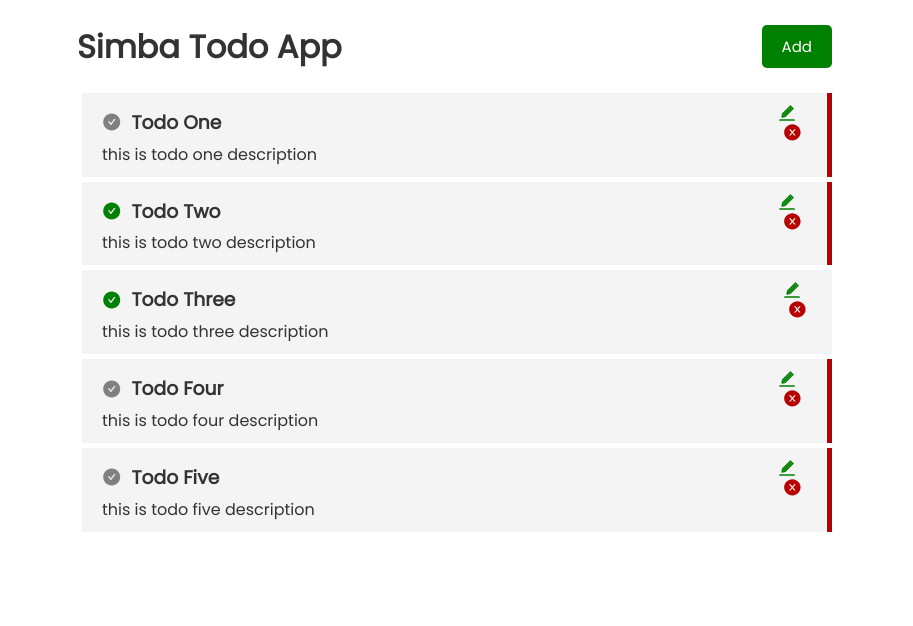
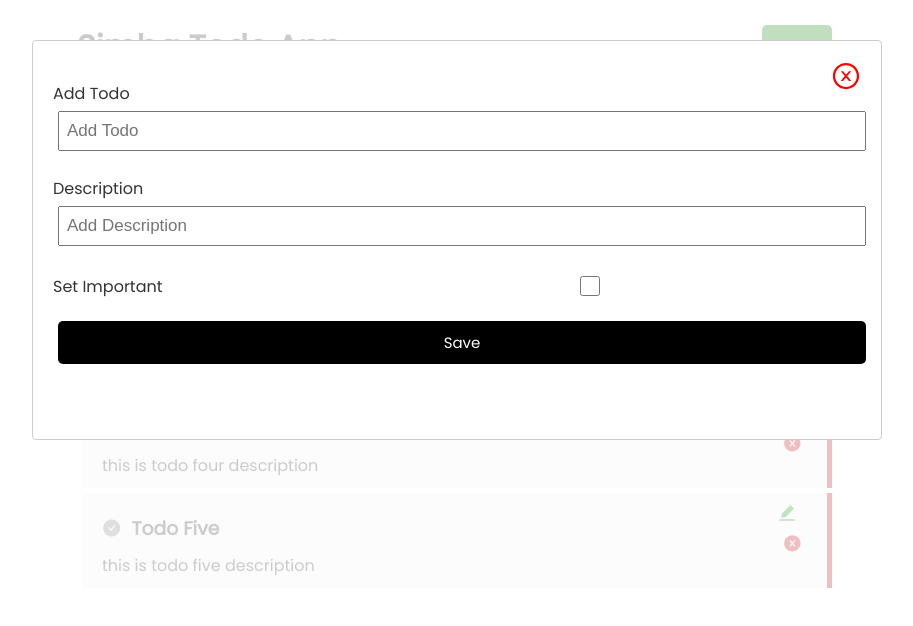
Before and after one commit to mxhdiqaim/simba-todo-app, a React (Create React App) app: page / in a window 1280 px wide. Both pictures are taken after a click on the button "Add". Shown: the top 626 px of the page, without its empty margins (183-1096 px from the left). Built offline with nearby package versions, Linux system fonts and the light colour scheme.

Commit message:
Modal added

```diff
--- a/package.json
+++ b/package.json
@@ -9,6 +9,7 @@
     "react": "^18.1.0",
     "react-dom": "^18.1.0",
     "react-icons": "^4.3.1",
+    "react-modal": "^3.15.1",
     "react-scripts": "5.0.1",
     "web-vitals": "^2.1.4"
   },
--- a/src/App.css
+++ b/src/App.css
@@ -68,7 +68,7 @@ body {
   flex-direction: column;
   justify-content: space-between;
   align-items: center;
-  height: 100%;
+  height: 50px;
 }
 
 .btn-block {
--- /dev/null
+++ b/src/components/layouts/AddTodo.jsx
@@ -0,0 +1,54 @@
+import { useState, useContext } from 'react';
+
+import TodoContext from '../../context/todos/todoContext';
+
+const AddTodo = () => {
+  const { current, onUpdate } = useContext(TodoContext);
+
+  const [todo, setTodo] = useState(current?.title);
+  const [description, setDescription] = useState(current?.description);
+  const [important, setImportat] = useState(current?.important);
+
+  const onSubmit = e => {
+    e.preventDefault();
+
+    onUpdate({ todo, description, important });
+  };
+
+  return (
+    <form className='add-form' onSubmit={onSubmit}>
+      <div className='form-control'>
+        <label>Add Todo</label>
+        <input
+          type='text'
+          placeholder='Add Todo'
+          value={todo}
+          onChange={e => setTodo(e.target.value)}
+          required
+        />
+      </div>
+      <div className='form-control'>
+        <label>Description</label>
+        <input
+          type='text'
+          placeholder='Add Description'
+          value={description}
+          onChange={e => setDescription(e.target.value)}
+        />
+      </div>
+      <div className='form-control form-control-check'>
+        <label>Set Important</label>
+        <input
+          type='checkbox'
+          checked={important}
+          value={important}
+          onChange={e => setImportat(e.currentTarget.checked)}
+        />
+      </div>
+
+      <input type='submit' value='Save' className='btn btn-block' />
+    </form>
+  );
+};
+
+export default AddTodo;
--- a/src/components/layouts/Header.jsx
+++ b/src/components/layouts/Header.jsx
@@ -1,14 +1,14 @@
 import PropTypes from 'prop-types';
 import Button from './Button';
 
-const Header = ({ title, onAdd, showAdd }) => {
+const Header = ({ title, onAdd, showAdd, toggleModal }) => {
   return (
     <header className='header'>
       <h1>{title}</h1>
       <Button
         color={showAdd ? 'red' : 'green'}
         text={showAdd ? 'Close' : 'Add'}
-        onClick={onAdd}
+        onClick={toggleModal}
       />
     </header>
   );
--- a/src/components/layouts/Modal.jsx
+++ b/src/components/layouts/Modal.jsx
@@ -1,11 +1,34 @@
-import React from 'react';
+import React, { useContext } from 'react';
+import Modal from 'react-modal';
+import TodoContext from '../../context/todos/todoContext';
+import { AiOutlineCloseCircle } from 'react-icons/ai';
+import AddTodo from './AddTodo';
 
-const Modal = () => {
+Modal.setAppElement('#root');
+const ModalComponent = () => {
+  const { modalOpen, toggleModal } = useContext(TodoContext);
+
   return (
-    <div>
-      <h1>Modal</h1>
-    </div>
+    <Modal
+      isOpen={modalOpen}
+      onRequestClose={() => toggleModal()}
+      style={{ content }}>
+      <AiOutlineCloseCircle
+        size={30}
+        style={{ color: 'red', cursor: 'pointer', float: 'right' }}
+        onClick={toggleModal}
+      />
+
+      <AddTodo />
+    </Modal>
   );
 };
 
-export default Modal;
+export default ModalComponent;
+
+// Modal styles
+const content = {
+  margin: '0px auto',
+  maxWidth: '850px',
+  height: '400px',
+};
--- a/src/components/layouts/TodoItem.jsx
+++ b/src/components/layouts/TodoItem.jsx
@@ -9,7 +9,8 @@ import TodoContext from '../../context/todos/todoContext';
 import PropTypes from 'prop-types';
 const TodoItem = ({ todo }) => {
   // CONTEXT
-  const { toggleImportant, onDelete, toggleComplete } = useContext(TodoContext);
+  const { toggleImportant, onDelete, toggleComplete, setCurrent } =
+    useContext(TodoContext);
 
   return (
     <div
@@ -23,11 +24,18 @@ const TodoItem = ({ todo }) => {
           style={todo.isCompleted ? { color: 'green' } : { color: 'gray' }}
           onClick={() => toggleComplete(todo.id)}
         />
-
         <h3 style={{ width: '100%' }}>
-          {todo.title} {/* CLOSE btn below */}
+          {todo.title}{' '}
+          {/**
+           *  CLOSE btn
+           * below */}
           <div className='btn-action'>
-            <AiTwotoneEdit size={20} className='btn-edit' />
+            <AiTwotoneEdit
+              size={20}
+              className='btn-edit'
+              onClick={() => setCurrent(todo)}
+            />
+            {/* EDIT btn */}
             <AiFillCloseCircle
               className='btn-close'
               onClick={() => onDelete(todo.id)}
--- a/src/components/pages/Home.jsx
+++ b/src/components/pages/Home.jsx
@@ -1,12 +1,17 @@
-import React from 'react';
+import React, { useContext } from 'react';
 import Header from '../layouts/Header';
+import ModalComponent from '../layouts/Modal';
 import Todos from '../layouts/Todos';
+import TodoContext from '../../context/todos/todoContext';
 
 const Home = () => {
+  const { modalOpen, toggleModal } = useContext(TodoContext);
+
   return (
     <div className='container'>
-      <Header />
+      <Header toggleModal={toggleModal} />
       <Todos />
+      <ModalComponent modalOpen={modalOpen} />
     </div>
   );
 };
--- a/src/context/todos/TodoState.js
+++ b/src/context/todos/TodoState.js
@@ -4,11 +4,14 @@ import TodoContext from './todoContext';
 
 import {
   DELETE_TODO,
+  UPDATE_TODO,
   GET_TODOS,
+  SET_CORRENT,
   TODO_ERROR,
   TOGGLE_COMPLETE,
   TOGGLE_IMPORTANT,
   TOGGLE_LOADING,
+  TOGGLE_MODAL,
 } from '../types';
 
 const TodoState = props => {
@@ -50,7 +53,10 @@ const TodoState = props => {
         important: true,
       },
     ],
+    current: null,
+    todo: null,
     isLoading: false,
+    modalOpen: false,
   };
 
   const [state, dispatch] = useReducer(TodoReducer, initialState);
@@ -77,21 +83,40 @@ const TodoState = props => {
     dispatch({ type: TOGGLE_COMPLETE, payload: id });
   };
 
+  // EDIT
+  const setCurrent = current => {
+    dispatch({ type: SET_CORRENT, payload: current });
+  };
+
+  // UPDATE TODO
+  const onUpdate = todo => {
+    dispatch({ type: UPDATE_TODO, payload: todo });
+  };
   // DELETE TODO
   const onDelete = id => {
     dispatch({ type: DELETE_TODO, payload: id });
+  };
+  // TOGGLE MODAL
+  const toggleModal = () => {
+    dispatch({ type: TOGGLE_MODAL });
   };
 
   return (
     <TodoContext.Provider
       value={{
         todos: state.todos,
+        current: state.current,
+        todo: state.todo,
+        modalOpen: state.modalOpen,
         isLoading: state.isLoading,
         getTodos,
         toggleLoading,
         toggleImportant,
         toggleComplete,
+        setCurrent,
+        onUpdate,
         onDelete,
+        toggleModal,
       }}>
       {props.children}
     </TodoContext.Provider>
--- a/src/context/todos/todoReducer.js
+++ b/src/context/todos/todoReducer.js
@@ -4,6 +4,9 @@ import {
   TOGGLE_IMPORTANT,
   TOGGLE_LOADING,
   TOGGLE_COMPLETE,
+  SET_CORRENT,
+  TOGGLE_MODAL,
+  UPDATE_TODO,
 } from '../types';
 
 const todoReducer = (state, action) => {
@@ -37,11 +40,31 @@ const todoReducer = (state, action) => {
             : todo,
         ),
       };
-    // TOGGLE TODO
+    case SET_CORRENT:
+      return {
+        ...state,
+        current: action.payload,
+        modalOpen: true,
+      };
+    // UPDATE TODO
+    case UPDATE_TODO:
+      return {
+        ...state,
+        todo: action.payload,
+        modalOpen: false,
+      };
+    // DELETE TODO
     case DELETE_TODO:
       return {
         ...state,
         todos: state.todos.filter(todo => todo.id !== action.payload),
+      };
+    // TOGGLE MODAL
+    case TOGGLE_MODAL:
+      return {
+        ...state,
+        modalOpen: !state.modalOpen,
+        current: null,
       };
     default:
       return state;
--- a/src/context/types.js
+++ b/src/context/types.js
@@ -1,8 +1,10 @@
 export const GET_TODOS = 'GET_TODOS';
 export const ADD_TODO = 'ADD_TODO';
 export const UPDATE_TODO = 'UPDATE_TODO';
+export const SET_CORRENT = 'SET_CORRENT';
 export const DELETE_TODO = 'DELETE_TODO';
 export const TODO_ERROR = 'TODO_ERROR';
 export const TOGGLE_LOADING = 'TOGGLE_LOADING';
 export const TOGGLE_COMPLETE = 'TOGGLE_COMPLETE';
 export const TOGGLE_IMPORTANT = 'TOGGLE_IMPORTANT';
+export const TOGGLE_MODAL = 'TOGGLE_MODAL';
```
Also changed, not shown: src/components/layouts/Form.jsx (deleted, +0 -11 lines), 1 other file (tests, documents, lock files or other folders).
